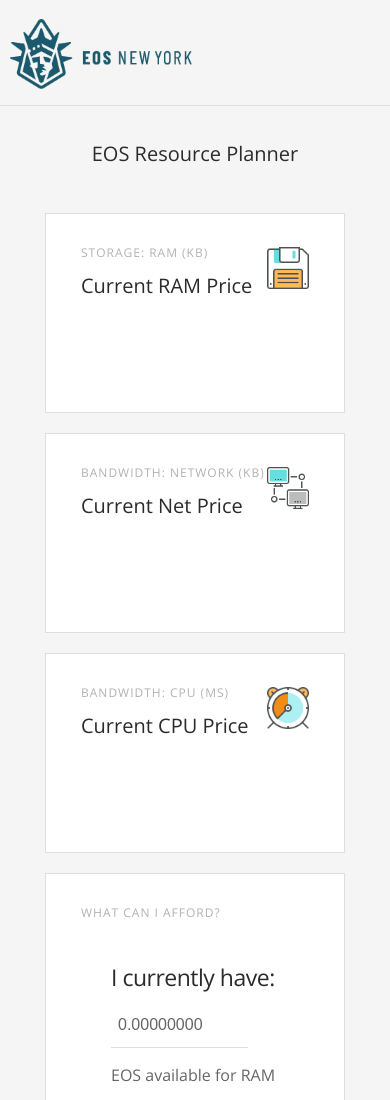
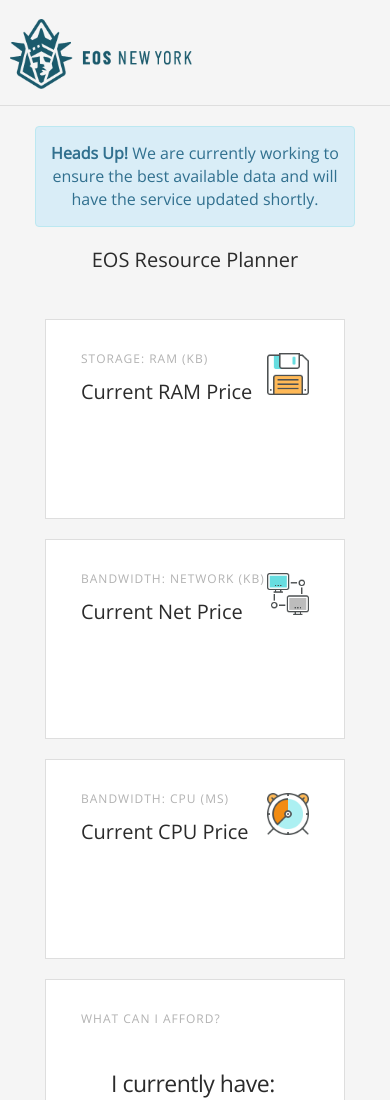
Before and after one commit to eosnewyork/erp, a plain HTML site: page frontend/index.html in a window 390 px wide. Shown: the top 1100 px of the page. Drawn offline with nearby package versions, Linux system fonts and the light colour scheme; no server answers.

Commit message:
Add alert that integrity of data is being actively verified
Notes from Dan:
1. network is priced in KB/unit time
2. cpu is priced in us/day
Also, I am not sure these prices are reflecting fractional reserve status
network is KB/day

```diff
--- a/frontend/css/responsive.css
+++ b/frontend/css/responsive.css
@@ -60,7 +60,7 @@
 }
 
 /* Move banner down on small devices */
-@media only screen and (max-width: 542px) {
+@media only screen and (max-width: 692px) {
 h4#headertitle-inner {
 	display: block;
 	top: 24px
@@ -68,6 +68,10 @@
 
 h4#headertitle {
 	display: none;
+}
+
+#headeralert {
+	margin-bottom: -15px;
 }
 }
 
--- a/frontend/css/styles.css
+++ b/frontend/css/styles.css
@@ -1491,5 +1491,10 @@
 .col {
   display: inline-block;
 }
+
+#headeralert {
+  margin-top: 20px;
+  margin-bottom: -36px;
+}
 /* =End Custom
 --------------------------------------------------------------------------------------------------------*/
--- a/frontend/index.html
+++ b/frontend/index.html
@@ -89,6 +89,9 @@
       <!-- start content -->
       <div id="content">
         <div class="container clearfix">
+          <div class="alert alert-info" id="headeralert" role="alert">
+            <center><strong>Heads Up!</strong> We are currently working to ensure the best available data and will have the service updated shortly.</center>
+          </div>
           <h4 id="headertitle-inner">EOS Resource Planner</h4>
           <div id="container">
             <div class="element tile-1 home bg-change">
```
